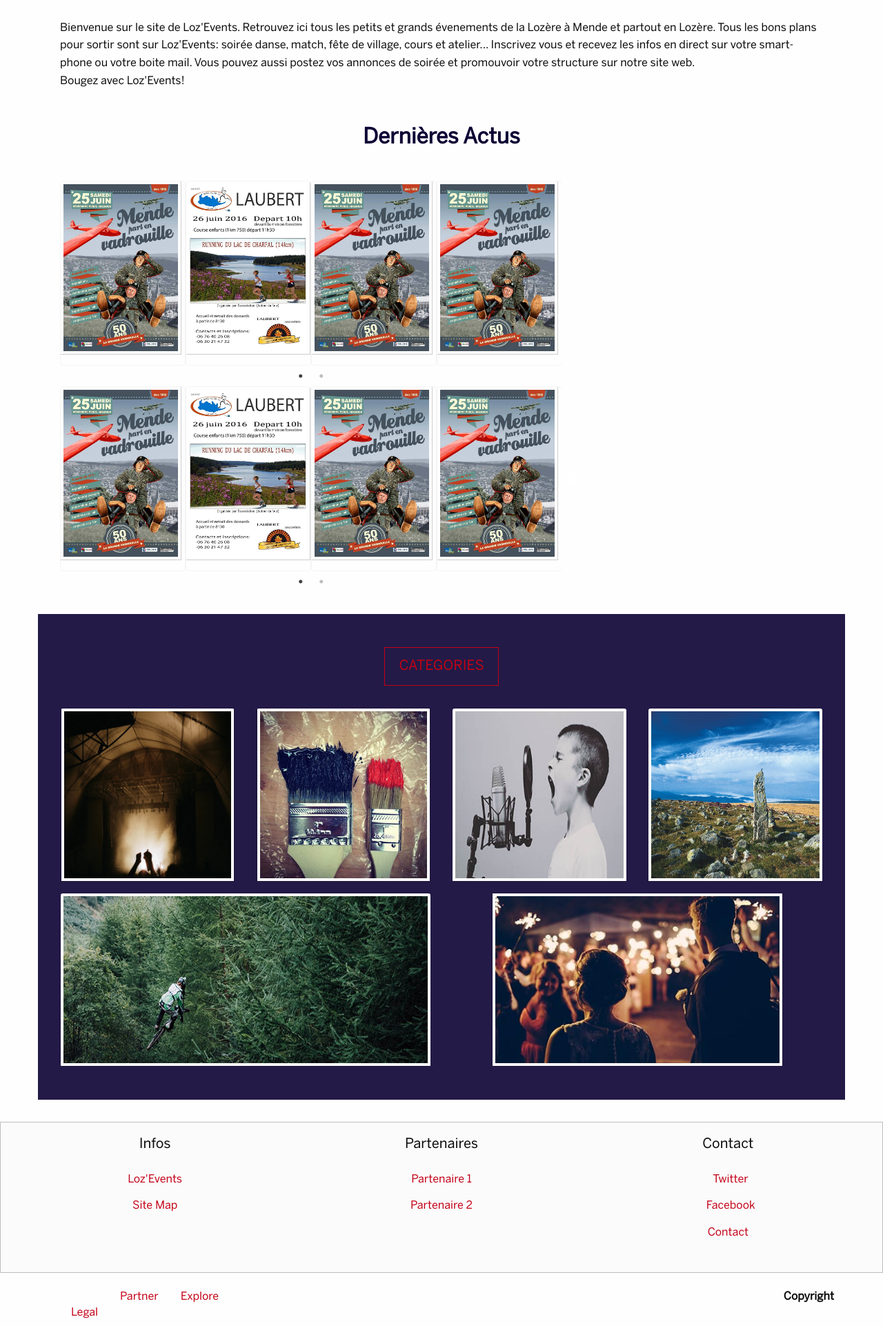
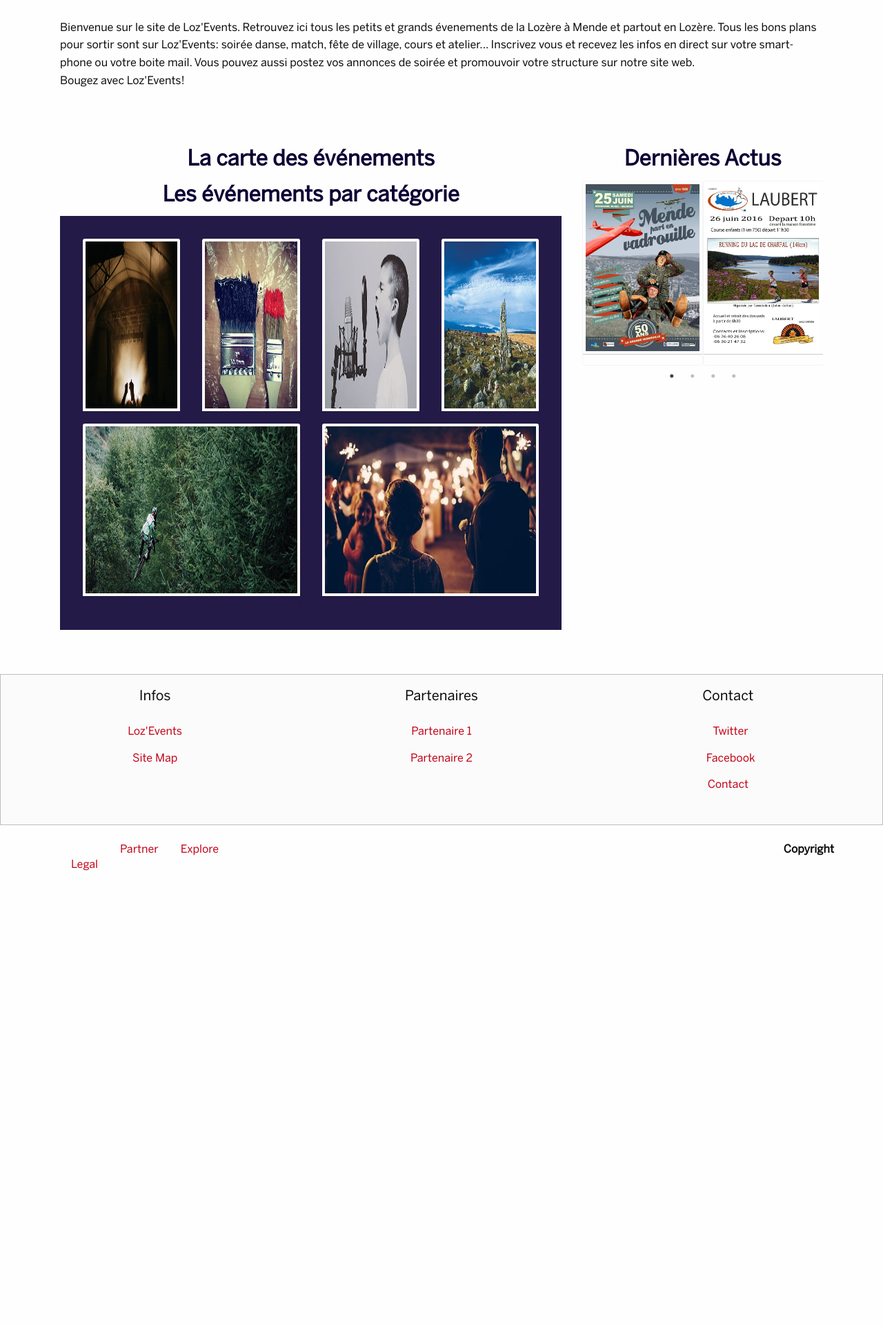
Before and after one commit to laetilu/lozevents, a Django app: page / in a window 1280 px wide. Shown: the part 359-2281 px from the top of the page at 69% size. After the commit the page ends 1621 px from the top, so only its background shows below. Run offline with Django 3.2, Linux system fonts and the light colour scheme; parts of the project's set-up code (start-up, migrations or seed data) failed here and were passed over; some libraries are stand-ins or nearby versions.

Commit message:
Homepage shake up

```diff
--- a/lozapp/templates/homepage.html
+++ b/lozapp/templates/homepage.html
@@ -1,4 +1,6 @@
- {% extends 'base.html' %} {% block content %}
+ {% extends 'base.html' %}
+{% load leaflet_tags %}
+ {% block content %}
 
 
 <div class="row">
@@ -18,175 +20,34 @@
 <!-------------------------------espace slider -->
 
 
-    <div class="row">
-        <div class="large-12 columns">
+    <div class="row rowHome">
+
+    <div class="large-8 columns">
         <div class="text-center">
-                <h3>Dernières Actus</h3>
+            <h3>La carte des événements</h3>
         </div>
+        <script type="text/javascript">
+        function map_init_basic (map, options) {
+            {% for event in events %}
+            L.marker([{{event.addr.poly.y|stringformat:".3f"}}, {{event.addr.poly.x|stringformat:".3f"}}]).addTo(map).bindPopup('{{event.title}}');
+            {% endfor %}
+        }
+        </script>
+        <div>
+            {% leaflet_map "idmap" callback="window.map_init_basic" %}
         </div>
+        <div class="text-center">
+            <h3>Les événements par catégorie</h3>
         </div>
-
-    <div class="row rowHome">
-    <div class="large-8 columns">
-        <div class="responsive">
-            <div>
-                <div class="image-wrapper overlay-fade-in">
-                    <img class="thumbnail imgCat" src="/static/img/event1.jpg">
-                    <div class="image-overlay-content">
-                        <h3>Sport</h3>
-                        <a href="https://www.facebook.com/events/270814299937106/">25JUN<br> Mende part en vadrouille</a>
-                    </div>
-                </div>
-            </div>
-            <div>
-                <div class="image-wrapper overlay-fade-in">
-                    <img class="thumbnail imgCat" src="/static/img/event2.jpg">
-                    <div class="image-overlay-content">
-                        <h3>Sport</h3>
-                        <a href="https://www.facebook.com/events/1551325265169414/">26JUN <br>Running du Lac de Charpal<br> dim8:30 <br> lac de Charpal 48170 Laubert</a>
-                    </div>
-                </div>
-            </div>
-            <div>
-                <div class="image-wrapper overlay-fade-in">
-                    <img class="thumbnail imgCat" src="/static/img/event1.jpg">
-                    <div class="image-overlay-content">
-                        <h3>Sport</h3>
-                        <a href="https://www.facebook.com/events/270814299937106/">25JUN <br>Mende part en vadrouille</a>
-                    </div>
-                </div>
-            </div>
-            <div>
-                <div class="image-wrapper overlay-fade-in">
-                    <img class="thumbnail imgCat" src="/static/img/event1.jpg">
-                    <div class="image-overlay-content">
-                        <h3>Sport</h3>
-                        <a href="https://www.facebook.com/events/270814299937106/">25JUN <br>Mende part en vadrouille</a>
-                    </div>
-                </div>
-            </div>
-            <div>
-                <div class="image-wrapper overlay-fade-in">
-                    <img class="thumbnail imgCat" src="/static/img/event1.jpg">
-                    <div class="image-overlay-content">
-                        <h3>Sport</h3>
-                        <a href="https://www.facebook.com/events/270814299937106/">25JUN<br> Mende part en vadrouille</a>
-                    </div>
-                </div>
-            </div>
-        </div>
-
-        <div class="responsive">
-            <div>
-                <div class="image-wrapper overlay-fade-in">
-                    <img class="thumbnail imgCat" src="/static/img/event1.jpg">
-                    <div class="image-overlay-content">
-                        <h3>Sport</h3>
-                        <a href="https://www.facebook.com/events/270814299937106/">25JUN<br> Mende part en vadrouille</a>
-                    </div>
-                </div>
-            </div>
-            <div>
-                <div class="image-wrapper overlay-fade-in">
-                    <img class="thumbnail imgCat" src="/static/img/event2.jpg">
-                    <div class="image-overlay-content">
-                        <h3>Sport</h3>
-                        <a href="https://www.facebook.com/events/1551325265169414/">26JUN <br>Running du Lac de Charpal <br>dim8:30 <br> lac de Charpal 48170 Laubert</a>
-                    </div>
-                </div>
-            </div>
-            <div>
-                <div class="image-wrapper overlay-fade-in">
-                    <img class="thumbnail imgCat" src="/static/img/event1.jpg">
-                    <div class="image-overlay-content">
-                        <h3>Sport</h3>
-                        <a href="https://www.facebook.com/events/270814299937106/">25JUN <br>Mende part en vadrouille</a>
-                    </div>
-                </div>
-            </div>
-            <div>
-                <div class="image-wrapper overlay-fade-in">
-                    <img class="thumbnail imgCat" src="/static/img/event1.jpg">
-                    <div class="image-overlay-content">
-                        <h3>Sport</h3>
-                        <a href="https://www.facebook.com/events/270814299937106/">25JUN<br> Mende part en vadrouille</a>
-                    </div>
-                </div>
-            </div>
-            <div>
-                <div class="image-wrapper overlay-fade-in">
-                    <img class="thumbnail imgCat" src="/static/img/event1.jpg">
-                    <div class="image-overlay-content">
-                        <h3>Sport</h3>
-                        <a href="https://www.facebook.com/events/270814299937106/">25JUN <br> Mende part en vadrouille</a>
-                    </div>
-                </div>
-            </div>
-        </div>
-      </div>
-
-<!-------------------------------espace facebook -->
-
-      <div class="large-4 columns">
-          <!-- <div class="row">
-              <div class="large-6 columns">
-                  <p><img src="http://placehold.it/300x300" alt="image for article"></p>
-              </div>
-              <div class="large-6 columns">
-                  <h5><a href="#">'Derniers posts sur Facebook</a></h5>
-                  <p>
-                      <span><i class="fi-torso"> By Thadeus &nbsp;&nbsp;</i></span>
-                      <span><i class="fi-calendar"> 11/23/16 &nbsp;&nbsp;</i></span>
-                      <span><i class="fi-comments"> 6 comments</i></span>
-                  </p>
-                  <p>Lorem ipsum dolor sit amet, consectetur adipisicing elit. Recusandae impedit beatae.</p>
-              </div>
-          </div> -->
-          <div id="fb-root"></div>
-              <script>(function(d, s, id) {
-                var js, fjs = d.getElementsByTagName(s)[0];
-                if (d.getElementById(id)) return;
-                js = d.createElement(s); js.id = id;
-                js.src = "//connect.facebook.net/fr_CA/sdk.js#xfbml=1&version=v2.6";
-                fjs.parentNode.insertBefore(js, fjs);
-              }(document, 'script', 'facebook-jssdk'));</script>
-
-
-          <div class="fb-page" data-href="https://www.facebook.com/Loz&#xe8;re-Animations-1722455281324360/" data-tabs="timeline" data-small-header="false" data-adapt-container-width="true" data-hide-cover="false" data-show-facepile="true"></div>
-
-
+        <div class="categorieGalerie rowHome">
 
             <!-- <div class="row">
-              <div class="large-6 columns">
-                  <p><img src="http://placehold.it/300x300" alt="image for article"></p>
-              </div>
-              <div class="large-6 columns">
-                  <h5><a href="#">'Derniers posts sur Facebook</a></h5>
-                  <p>
-                      <span><i class="fi-torso"> By Thadeus &nbsp;&nbsp;</i></span>
-                      <span><i class="fi-calendar"> 11/23/16 &nbsp;&nbsp;</i></span>
-                      <span><i class="fi-comments"> 6 comments</i></span>
-                  </p>
-                  <p>Lorem ipsum dolor sit amet, consectetur adipisicing elit. Recusandae impedit beatae.</p>
-              </div>
-          </div> -->
-      </div>
-
-    </div>
-
-
-
-<!------------------------------------------------------ galerie categorie -->
-
-    <div class="categorieGalerie rowHome">
-
-        <div class="row">
                 <div class="large-12 columns buttonHollow">
                     <div class="text-center">
                         <a href="{% url "event-list" %}" class="button large hollow">CATEGORIES</a>
                     </div>
                 </div>
-        </div>
+            </div> -->
 
 
             <div class="row small-up-1 medium-up-2 large-up-4">
@@ -244,6 +105,125 @@
               </div>
               </div>
            </div>
+      </div>
+
+<!-------------------------------espace facebook -->
+
+      <div class="large-4 columns">
+          <div class="text-center">
+              <h3>Dernières Actus</h3>
+          </div>
+          <div class="responsive">
+              <div>
+                  <div class="image-wrapper overlay-fade-in">
+                      <img class="thumbnail imgCat" src="/static/img/event1.jpg">
+                      <div class="image-overlay-content">
+                          <h3>Sport</h3>
+                          <a href="https://www.facebook.com/events/270814299937106/">25JUN<br> Mende part en vadrouille</a>
+                      </div>
+                  </div>
+              </div>
+              <div>
+                  <div class="image-wrapper overlay-fade-in">
+                          <img class="thumbnail imgCat" src="/static/img/event2.jpg">
+                          <div class="image-overlay-content">
+                          <h3>Sport</h3>
+                          <a href="https://www.facebook.com/events/1551325265169414/">26JUN <br>Running du Lac de Charpal<br> dim8:30 <br> lac de Charpal 48170 Laubert</a>
+                      </div>
+                  </div>
+              </div>
+              <div>
+                  <div class="image-wrapper overlay-fade-in">
+                      <img class="thumbnail imgCat" src="/static/img/event1.jpg">
+                      <div class="image-overlay-content">
+                          <h3>Sport</h3>
+                          <a href="https://www.facebook.com/events/270814299937106/">25JUN <br>Mende part en vadrouille</a>
+                      </div>
+                  </div>
+              </div>
+              <div>
+                  <div class="image-wrapper overlay-fade-in">
+                      <img class="thumbnail imgCat" src="/static/img/event1.jpg">
+                      <div class="image-overlay-content">
+                          <h3>Sport</h3>
+                          <a href="https://www.facebook.com/events/270814299937106/">25JUN <br>Mende part en vadrouille</a>
+                      </div>
+                  </div>
+              </div>
+              <div>
+                  <div class="image-wrapper overlay-fade-in">
+                      <img class="thumbnail imgCat" src="/static/img/event1.jpg">
+                      <div class="image-overlay-content">
+                          <h3>Sport</h3>
+                          <a href="https://www.facebook.com/events/270814299937106/">25JUN<br> Mende part en vadrouille</a>
+                      </div>
+                  </div>
+              </div>
+              <div>
+                  <div class="image-wrapper overlay-fade-in">
+                          <img class="thumbnail imgCat" src="/static/img/event2.jpg">
+                          <div class="image-overlay-content">
+                          <h3>Sport</h3>
+                          <a href="https://www.facebook.com/events/1551325265169414/">26JUN <br>Running du Lac de Charpal<br> dim8:30 <br> lac de Charpal 48170 Laubert</a>
+                      </div>
+                  </div>
+              </div>
+              <div>
+                  <div class="image-wrapper overlay-fade-in">
+                      <img class="thumbnail imgCat" src="/static/img/event1.jpg">
+                      <div class="image-overlay-content">
+                          <h3>Sport</h3>
+                          <a href="https://www.facebook.com/events/270814299937106/">25JUN <br>Mende part en vadrouille</a>
+                      </div>
+                  </div>
+              </div>
+              <div>
+                  <div class="image-wrapper overlay-fade-in">
+                      <img class="thumbnail imgCat" src="/static/img/event1.jpg">
+                      <div class="image-overlay-content">
+                          <h3>Sport</h3>
+                          <a href="https://www.facebook.com/events/270814299937106/">25JUN <br>Mende part en vadrouille</a>
+                      </div>
+                  </div>
+              </div>
+          </div>
+          <div id="fb-root"></div>
+              <script>(function(d, s, id) {
+                var js, fjs = d.getElementsByTagName(s)[0];
+                if (d.getElementById(id)) return;
+                js = d.createElement(s); js.id = id;
+                js.src = "//connect.facebook.net/fr_CA/sdk.js#xfbml=1&version=v2.6";
+                fjs.parentNode.insertBefore(js, fjs);
+              }(document, 'script', 'facebook-jssdk'));</script>
+
+
+          <div class="fb-page" data-href="https://www.facebook.com/Loz&#xe8;re-Animations-1722455281324360/" data-tabs="timeline" data-small-header="false" data-adapt-container-width="true" data-hide-cover="false" data-show-facepile="true"></div>
+
+
+
+          <!-- <div class="row">
+              <div class="large-6 columns">
+                  <p><img src="http://placehold.it/300x300" alt="image for article"></p>
+              </div>
+              <div class="large-6 columns">
+                  <h5><a href="#">'Derniers posts sur Facebook</a></h5>
+                  <p>
+                      <span><i class="fi-torso"> By Thadeus &nbsp;&nbsp;</i></span>
+                      <span><i class="fi-calendar"> 11/23/16 &nbsp;&nbsp;</i></span>
+                      <span><i class="fi-comments"> 6 comments</i></span>
+                  </p>
+                  <p>Lorem ipsum dolor sit amet, consectetur adipisicing elit. Recusandae impedit beatae.</p>
+              </div>
+          </div> -->
+      </div>
+
+    </div>
+
+
+
+<!------------------------------------------------------ galerie categorie -->
+
+
 <!-- -------fin galerie categorie -->
 
 
--- a/lozevents/settings.py
+++ b/lozevents/settings.py
@@ -216,3 +216,4 @@
             ]),
     }
 }
+SITE_ID = 1
--- a/lozevents/templates/base.html
+++ b/lozevents/templates/base.html
@@ -18,7 +18,13 @@
     <link rel="stylesheet" href="/static/css/app.css" media="screen" title="no title" charset="utf-8">
     {% leaflet_js %}
     {% leaflet_css %}
+    <style>
+    .leaflet-container-default {
+        min-height: 500px;
+        margin-bottom: 20px;
+    }
 
+    </style>
   </head>
   <body>
 
@@ -51,8 +57,8 @@
           dots: true,
           infinite: false,
           speed: 300,
-          slidesToShow: 4,
-          slidesToScroll: 4,
+          slidesToShow: 2,
+          slidesToScroll: 2,
           responsive: [
             {
               breakpoint: 1024,
```
Lines whose indentation alone changed are shown as unchanged.
